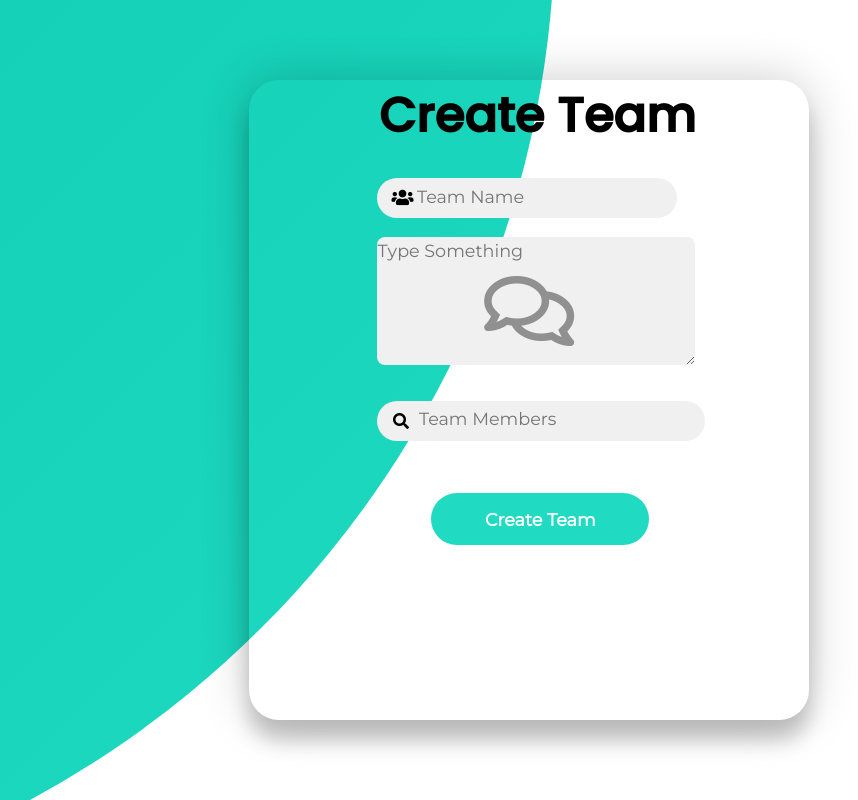
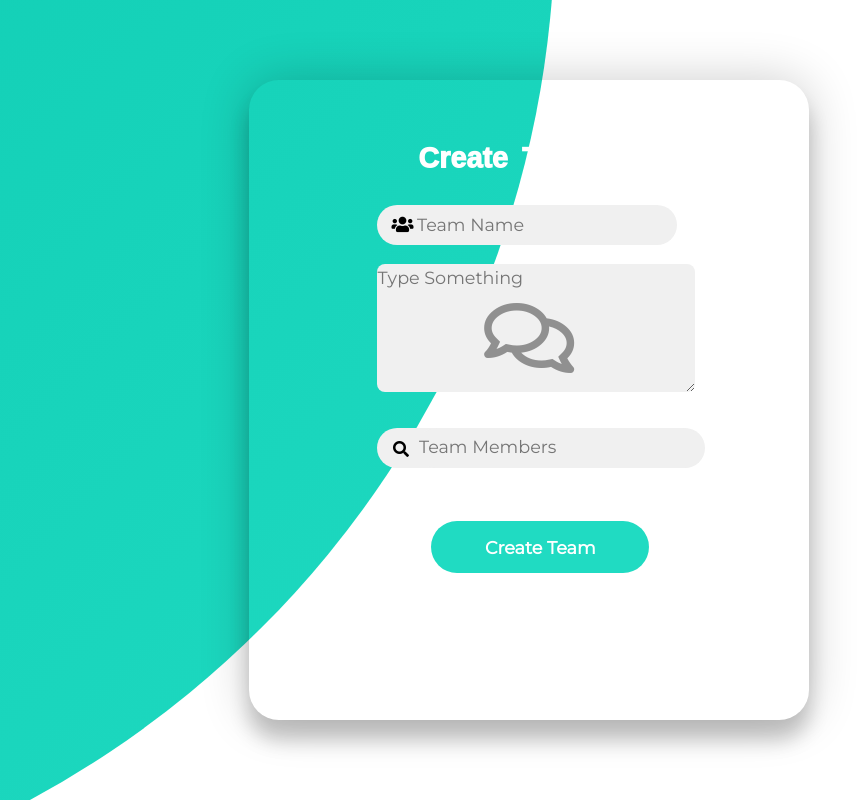
Before and after one commit to rohandevray/CardAnimation, a plain HTML site: page index.html in a window 1280 px wide. Shown: the whole page, without its empty margins (111-969 px from the left). Drawn offline with Linux system fonts and the light colour scheme.

Commit message:
Update styles.css

```diff
--- a/styles.css
+++ b/styles.css
@@ -28,7 +28,9 @@ body {
   min-height: 80vh;
   width: 35rem;
   border-radius: 30px;
-  padding: 0rem 5rem;
+  padding-top: 3rem;
+  padding-left: 5rem;
+  padding-right: 5rem;
   box-shadow: 0 20px 20px rgba(0, 0, 0, 0.2), 0px 0px 50px rgba(0, 0, 0, 0.2);
 }
 
@@ -56,10 +58,10 @@ body {
   z-index: 1;
 }
 
-.info h1 {
+/* .info h1 {
   font-size: 3rem;
   transition: all 0.75s ease-out;
-}
+} */
 .info h3 {
   font-size: 1.3rem;
   padding: 2rem 0rem;
@@ -90,7 +92,21 @@ body {
 
 .title{
   position: relative;
-  left: 50px;
+  left: 80px;
+  top:5px;
+  font-size: 1.8rem;
+  font-family: 'Raleway', sans-serif;
+  color: white;
+  padding: 2.3%;
+  font-weight: 1000;
+  word-spacing: 6px;
+}
+.head{
+  color: #00bfa6;
+  font-size: 1.8rem;
+  font-family: 'Raleway', sans-serif;
+  left:5rem;;
+  font-weight: bold;
 }
 
 .btn:hover{
```
